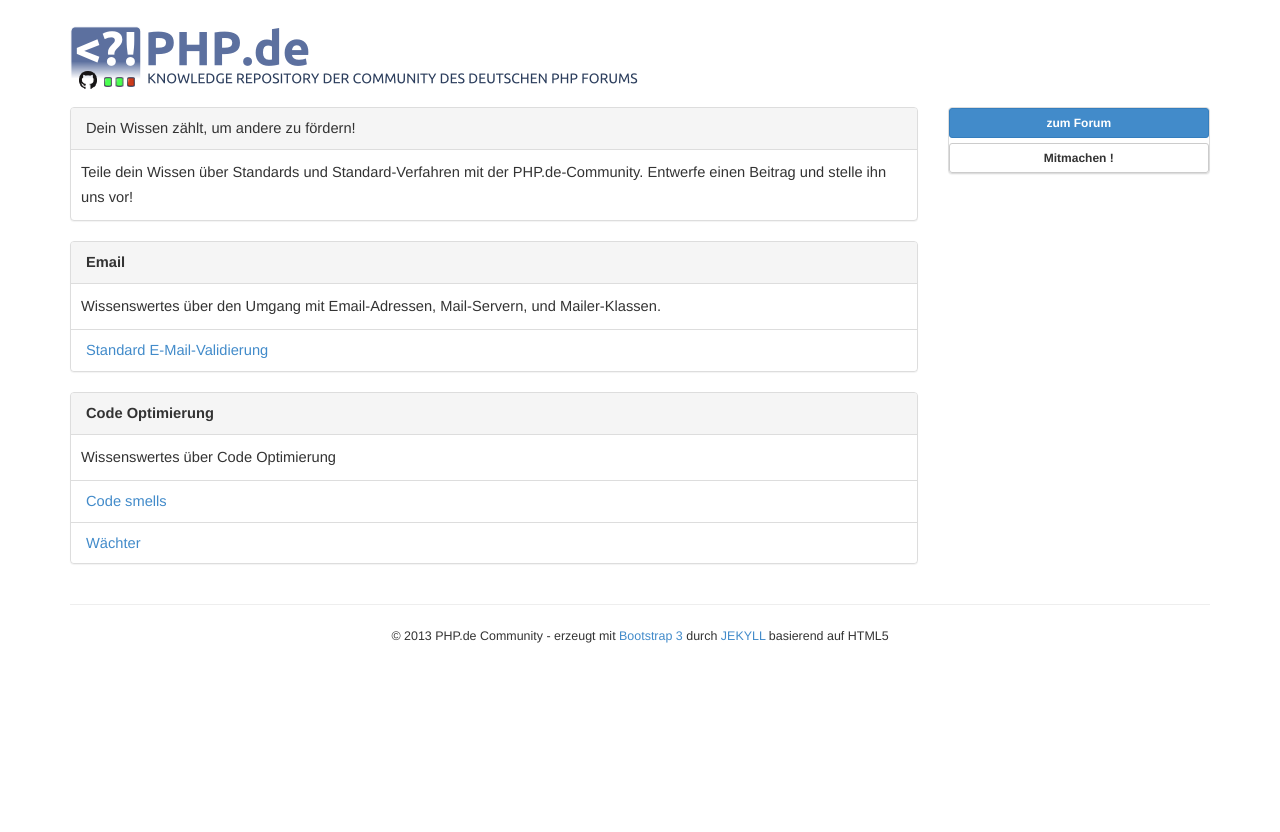
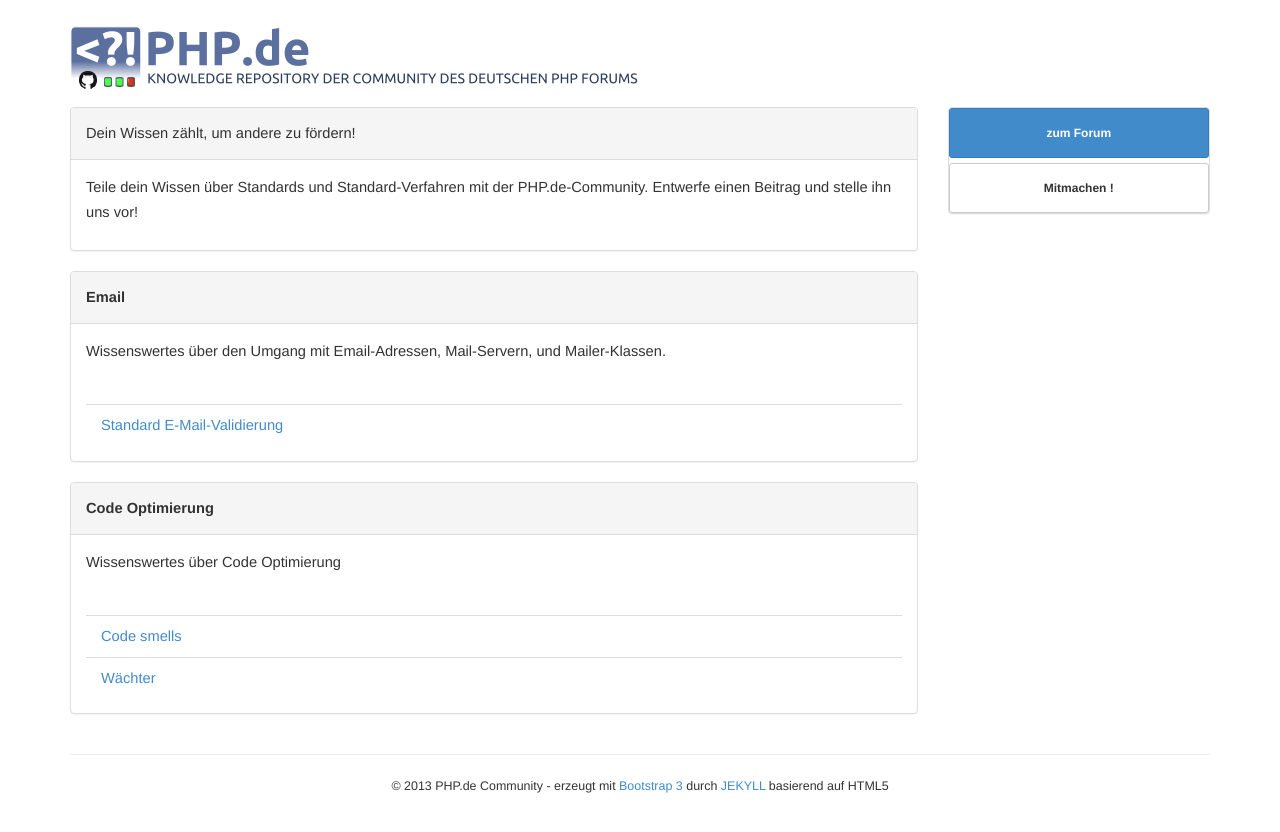
Before and after one commit to php-de/php-de.github.io, a Jekyll site: the page built from index.md, in a window 1280 px wide. Shown: the top 832 px of the page. Built offline with Jekyll 4.4.1, drawn with Linux system fonts in a browser that asks for light colours.

Commit message:
Update global.css

```diff
--- a/assets/css/global.css
+++ b/assets/css/global.css
@@ -38,8 +38,11 @@
 
 .container p {
     font-size:11pt !important;
-    margin:10px;
     line-height:1.7;
+}
+
+.container .panel > * {
+    padding:15px;
 }
 
 .container h1 {
```
